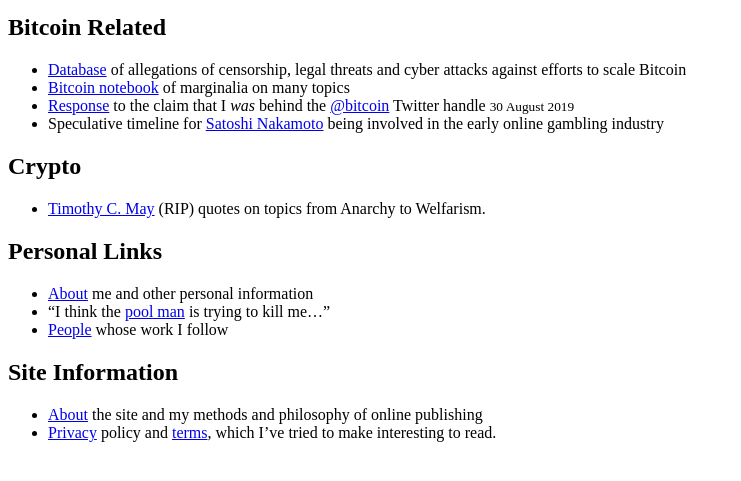
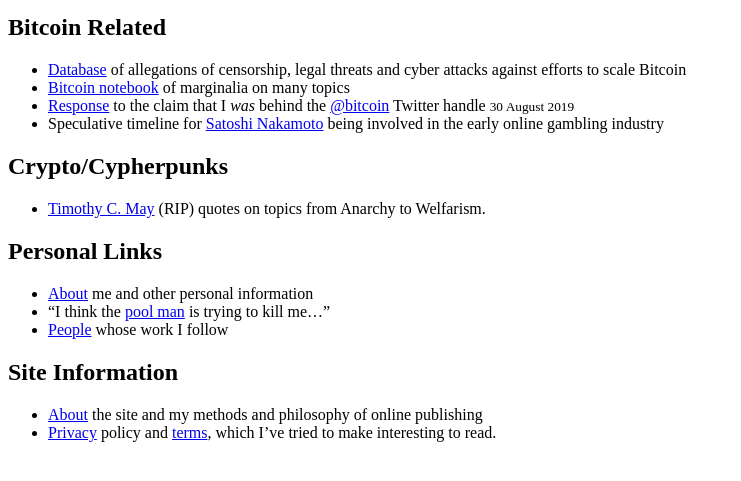
Before and after one commit to makgill/deryk, a Jekyll site: the page built from index.md, in a window 1280 px wide, cut to the strip 315-796 px from the top of the page. Shown: the whole strip, without its empty margins (0-741 px from the left). Built offline with Jekyll 4.4.1, drawn with Linux system fonts in a browser that asks for light colours.

Commit message:
Update index.md

```diff
--- a/index.md
+++ b/index.md
@@ -19,7 +19,7 @@
 - [Response](/) to the claim that I *was* behind the [@bitcoin](https://twitter.com/bitcoin) Twitter handle <small>30 August 2019</small>
 - Speculative timeline for [Satoshi Nakamoto](/) being involved in the early online gambling industry
 
-## Crypto
+## Crypto/Cypherpunks
 
 - [Timothy C. May](/) (RIP) quotes on topics from Anarchy to Welfarism.
 
```
